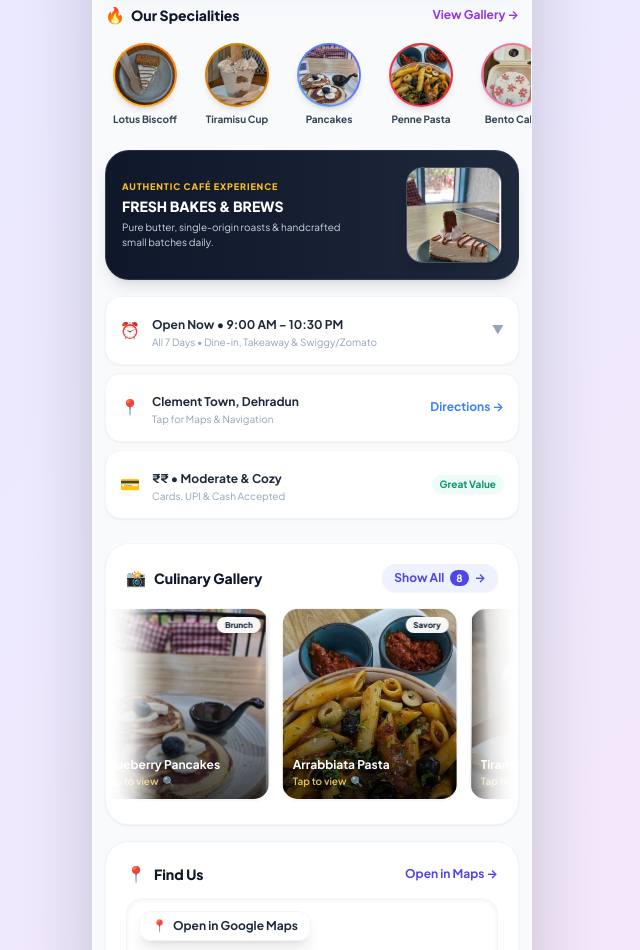
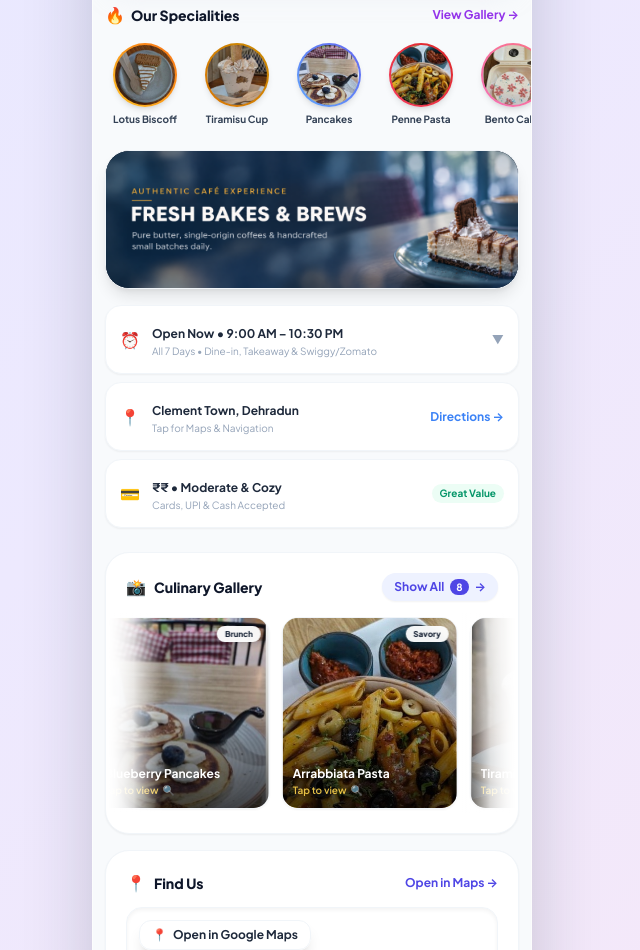
Before and after one commit to Shivamborn2shine/BluePrint2.0, a website with bundled scripts: page index.html in a window 1280 px wide. Shown: the part 1524-2474 px from the top of the page, without its empty margins (328-968 px from the left). Built offline with nearby package versions, Linux system fonts and the light colour scheme; grey boxes are pictures that could not be loaded.

Commit message:
feat: use uploaded Fresh Bakes & Brews promo banner image

```diff
--- a/index.html
+++ b/index.html
@@ -702,24 +702,12 @@
                     </div>
                 </div>
 
-                <!-- Feature Promo Banner (Matching Mockup) -->
+                <!-- Feature Promo Banner (User Added Fresh Bakes & Brews Banner) -->
                 <div class="px-3 mt-4">
-                    <div
-                        class="bg-gradient-to-r from-slate-900 to-slate-800 rounded-3xl p-4 text-white flex items-center justify-between border border-white/10 shadow-lg overflow-hidden relative">
-                        <div class="relative z-10 max-w-[58%]">
-                            <span
-                                class="text-[9px] font-extrabold uppercase tracking-widest text-amber-400 block mb-1">Authentic
-                                Café Experience</span>
-                            <h4 class="text-sm font-extrabold leading-snug">FRESH BAKES & BREWS</h4>
-                            <p class="text-[10px] text-slate-300 mt-1 line-clamp-2">
-                                Pure butter, single-origin roasts & handcrafted small batches daily.
-                            </p>
-                        </div>
-                        <div
-                            class="w-24 h-24 rounded-2xl overflow-hidden shadow-lg flex-shrink-0 border border-white/20">
-                            <img src="./assets/images/blue-door/cheesecake-cafe.jpg" alt="Fresh Desserts"
-                                class="w-full h-full object-cover">
-                        </div>
+                    <div class="rounded-3xl overflow-hidden shadow-lg border border-slate-100 bg-slate-900 group">
+                        <img src="./assets/images/blue-door/fresh-bakes-brews-banner.png"
+                            alt="Fresh Bakes & Brews — Authentic Café Experience"
+                            class="w-full h-auto object-cover block">
                     </div>
                 </div>
 
```
Also changed, not shown: assets/images/blue-door/fresh-bakes-brews-banner.png (added).
